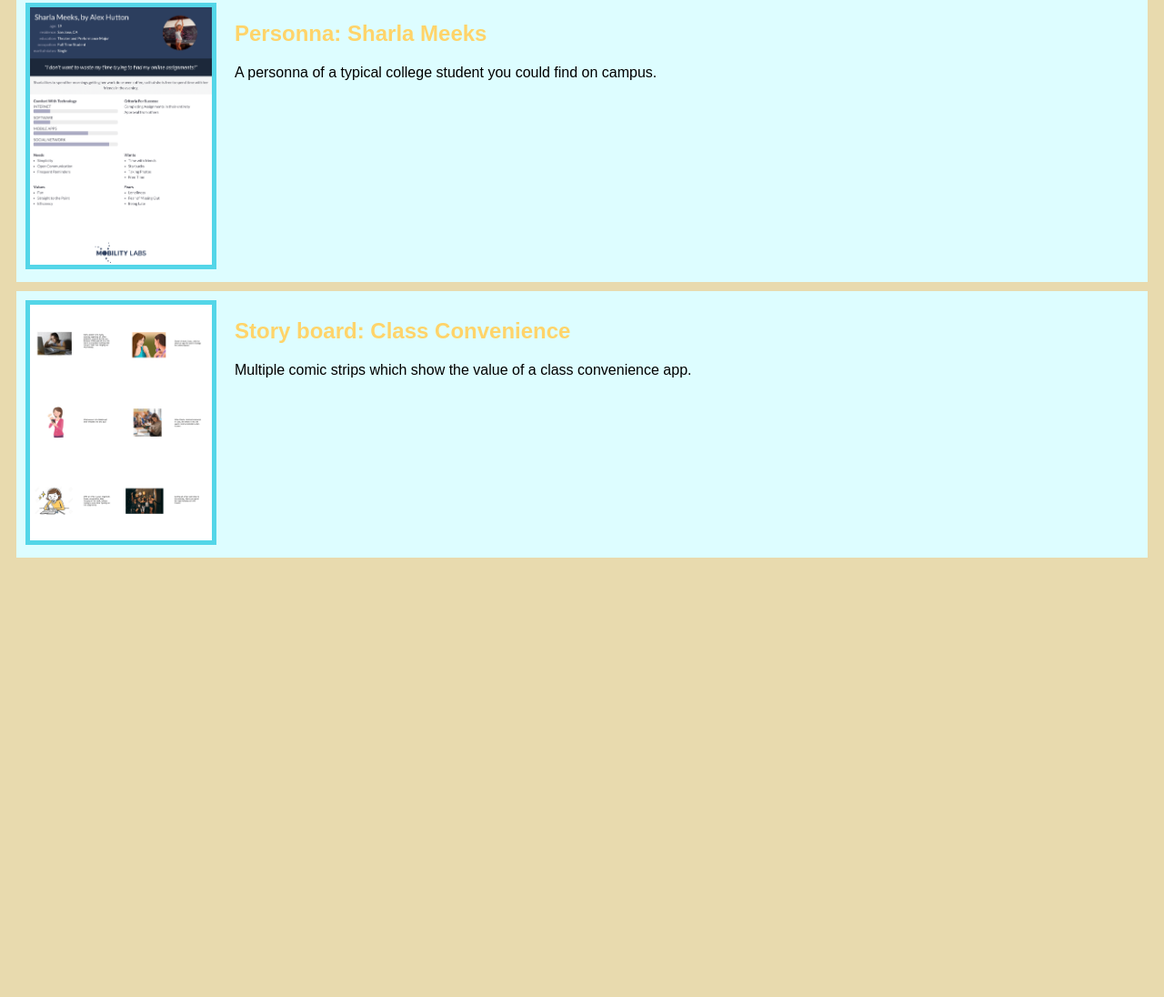
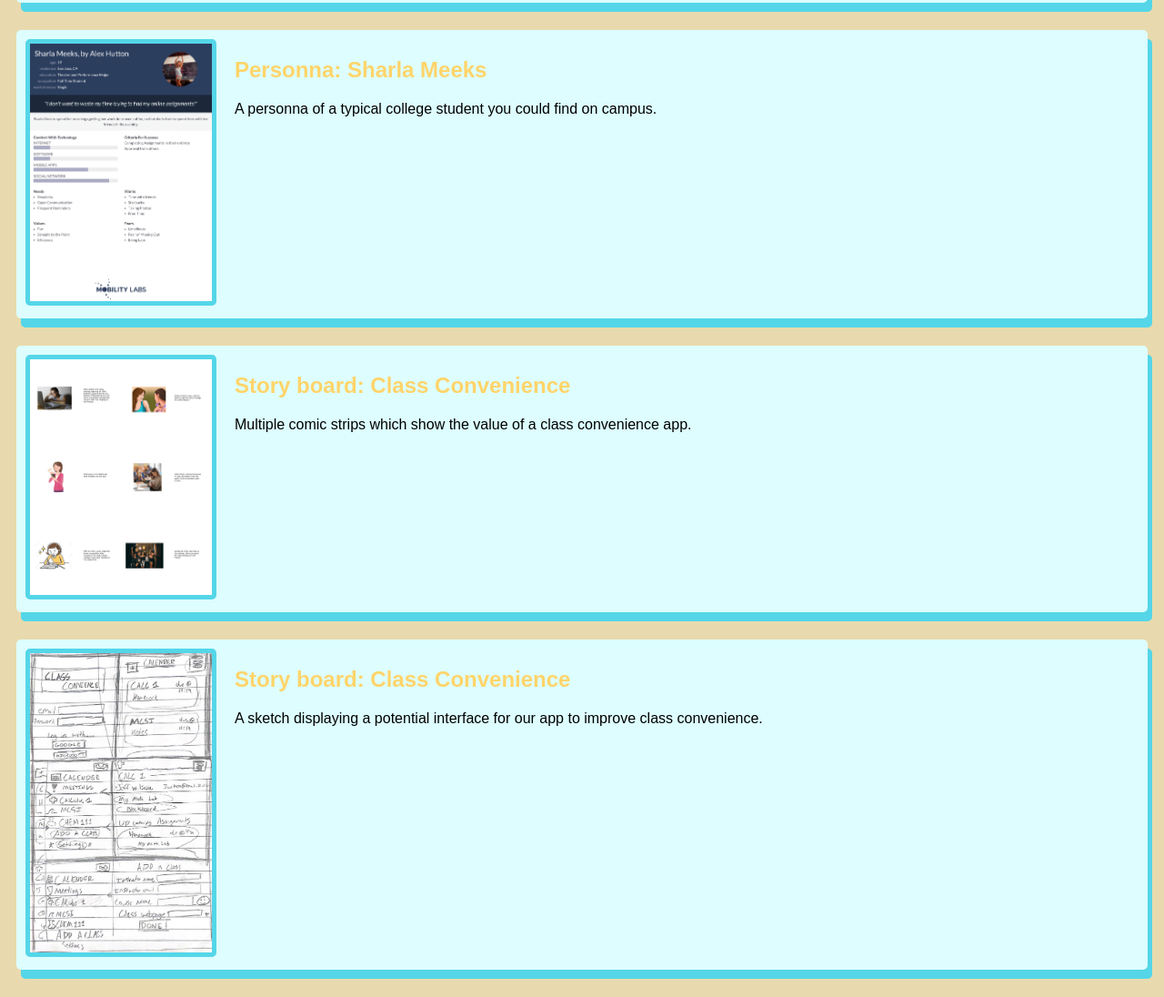
Before and after one commit to alexhutton28/alexhutton28.github.io, a plain HTML site: page index.html in a window 1280 px wide. Shown: the part 496-1592 px from the top of the page at 91% size. Before the commit the page ends 1119 px from the top, so only its background shows below. Drawn offline with Linux system fonts and the light colour scheme.

Commit message:
Add files via upload

```diff
--- a/index.html
+++ b/index.html
@@ -49,5 +49,14 @@
                 </p>
             </section>
         </section>
+
+         <!-- Sketching Assignment-->
+         <section class="assignment">
+            <a href="files/ClassConvience.pdf"><img src="images/classConvience.png"></a>
+            <section class="assignment-details">
+                <a href="files/ClassConvience.pdf"><h2>Story board: Class Convenience</h2></a>
+                <p>
+                    A sketch displaying a potential interface for our app to improve class convenience.
+                </p>
     </body>
 </html>
--- a/styles.css
+++ b/styles.css
@@ -7,18 +7,22 @@ body {
     display:flex;
     padding: 10px;
     margin:10px;
+    margin-bottom: 30px;
     background: #DDFDFF;
+    border-radius:5px;
+    box-shadow: 5px 10px  #54D6E8;
 }
 
 .assignment img {
     width:200px;
     border: 5px solid #54D6E8;
     margin-right: 20px;
+    border-radius:5px;
 
 }
 
 h1 {
-    color: #54D6E8;
+    color:#54D6E8;
 
     text-align:center;
 
@@ -28,3 +32,7 @@ a {
     text-decoration:none;
     color: #FFD46A;
 }
+
+.assignment a:hover {
+    color: #AA6c39
+}
```
Also changed, not shown: images/classConvience.png (added), 1 other file.
